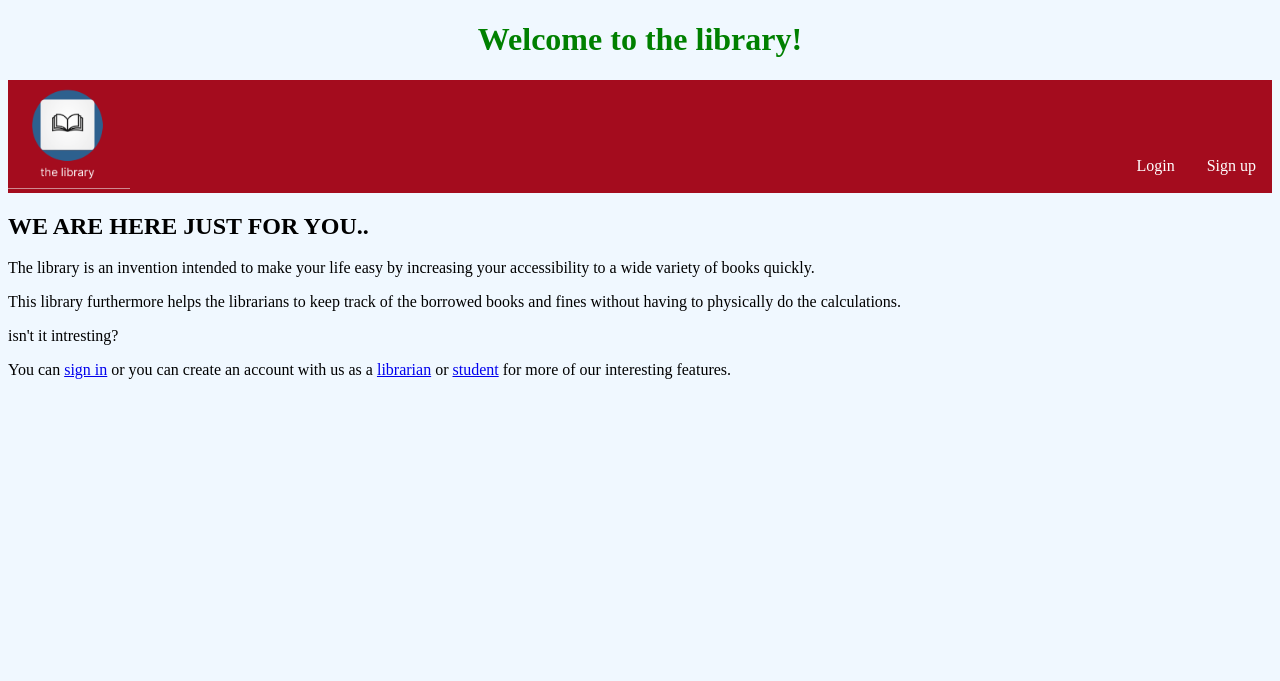
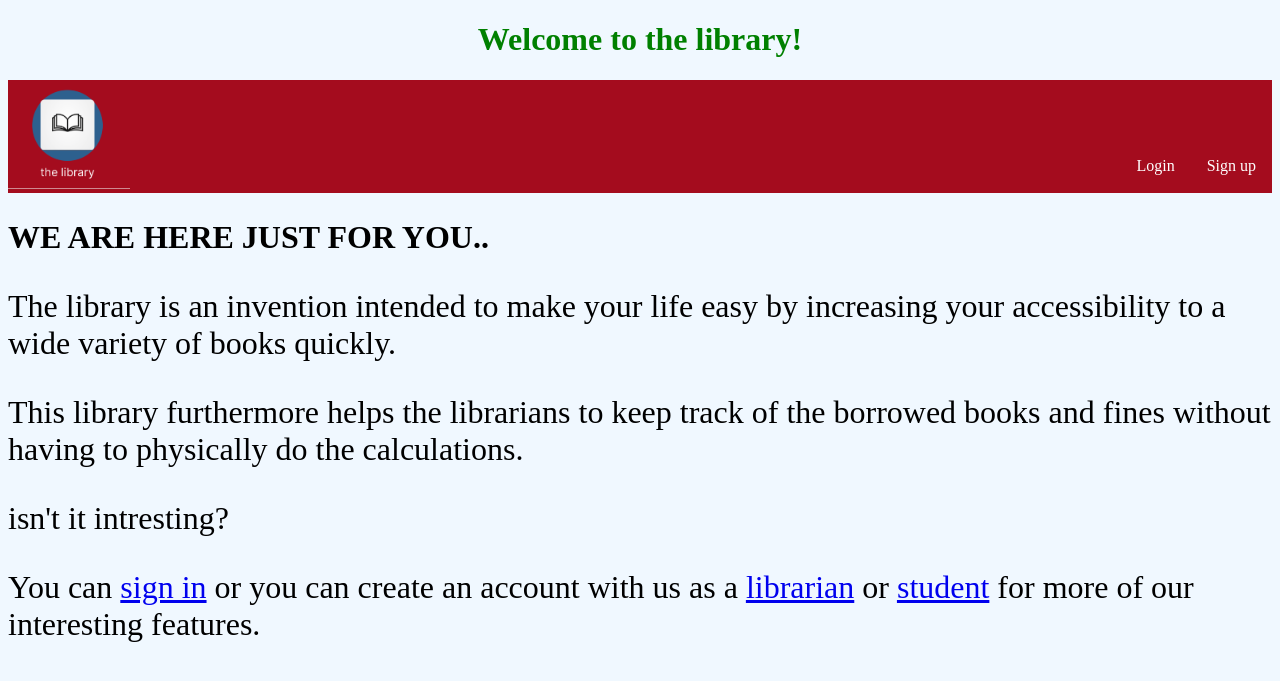
Before and after one commit to IsaacAraali/Library-Sysytem, a Django app: page / in a window 1280 px wide. Shown: the top 681 px of the page. Run offline with Django 3.2, Linux system fonts and the light colour scheme.

Commit message:
Update index.html

```diff
--- a/base/templates/base/index.html
+++ b/base/templates/base/index.html
@@ -38,6 +38,9 @@
         float: right;
         margin-top: 5%;
       }
+      h1, h2, p {
+        font-size: 2em;
+      }
     </style>
   </head>
   <body>
```
